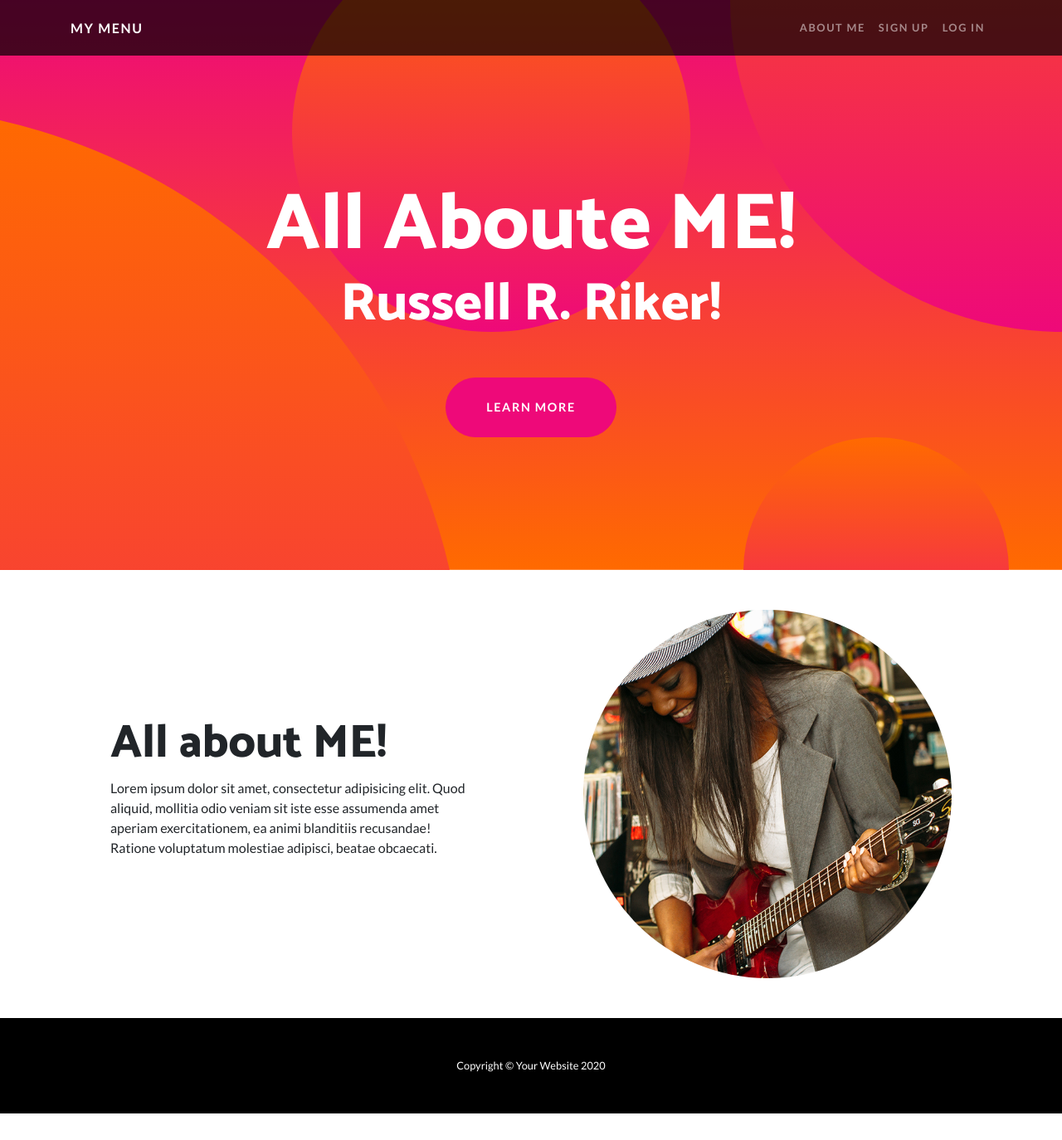
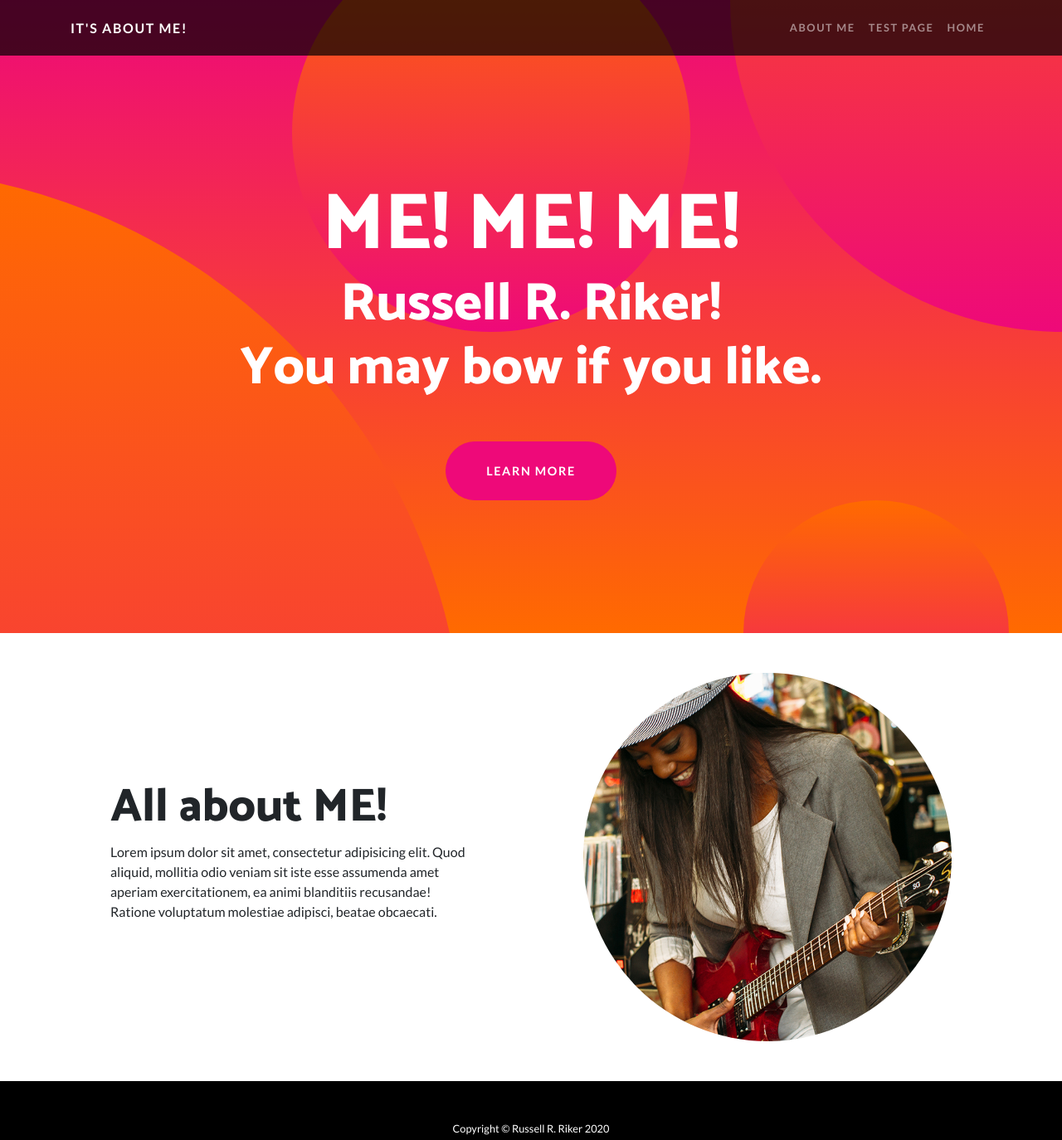
Before and after one commit to Dr-WaSaBi/sts-opw-template, a website: page aboutme.html in a window 1280 px wide. Shown: the whole page at 83% size. Before the commit the page ends 1342 px from the top, so only its background shows below. Drawn offline with Linux system fonts and the light colour scheme.

Commit message:
Updated page headers, and stuff

```diff
--- a/aboutme.html
+++ b/aboutme.html
@@ -27,20 +27,20 @@
   <!-- Navigation -->
   <nav class="navbar navbar-expand-lg navbar-dark navbar-custom fixed-top">
     <div class="container">
-      <a class="navbar-brand" href="#">My Menu</a>
+      <a class="navbar-brand" href="./index.html">It's about ME!</a>
       <button class="navbar-toggler" type="button" data-toggle="collapse" data-target="#navbarResponsive" aria-controls="navbarResponsive" aria-expanded="false" aria-label="Toggle navigation">
         <span class="navbar-toggler-icon"></span>
       </button>
       <div class="collapse navbar-collapse" id="navbarResponsive">
         <ul class="navbar-nav ml-auto">
           <li class="nav-item">
-            <a class="nav-link" href="#">About Me</a>
+            <a class="nav-link" href="./aboutme.html">About Me</a>
           </li>
           <li class="nav-item">
-            <a class="nav-link" href="#">Sign Up</a>
+            <a class="nav-link" href="./test.html">test page</a>
           </li>
           <li class="nav-item">
-            <a class="nav-link" href="#">Log In</a>
+            <a class="nav-link" href="./index.html">Home</a>
           </li>
         </ul>
       </div>
@@ -50,8 +50,9 @@
   <header class="masthead text-center text-white">
     <div class="masthead-content">
       <div class="container">
-        <h1 class="masthead-heading mb-0">All Aboute ME!</h1>
+        <h1 class="masthead-heading mb-0">ME! ME! ME!</h1>
         <h2 class="masthead-subheading mb-0">Russell R. Riker!</h2>
+        <h5 class="masthead-subheading mb-0">You may bow if you like.</h5>
         <a href="./aboutme.html" class="btn btn-primary btn-xl rounded-pill mt-5">Learn More</a>
       </div>
     </div>
@@ -83,7 +84,7 @@
   <!-- Footer -->
   <footer class="py-5 bg-black">
     <div class="container">
-      <p class="m-0 text-center text-white small">Copyright &copy; Your Website 2020</p>
+      <p class="m-0 text-center text-white small">Copyright &copy; Russell R. Riker 2020</p>
     </div>
     <!-- /.container -->
   </footer>
```
Also changed, not shown: index.html (+4 -4 lines).
